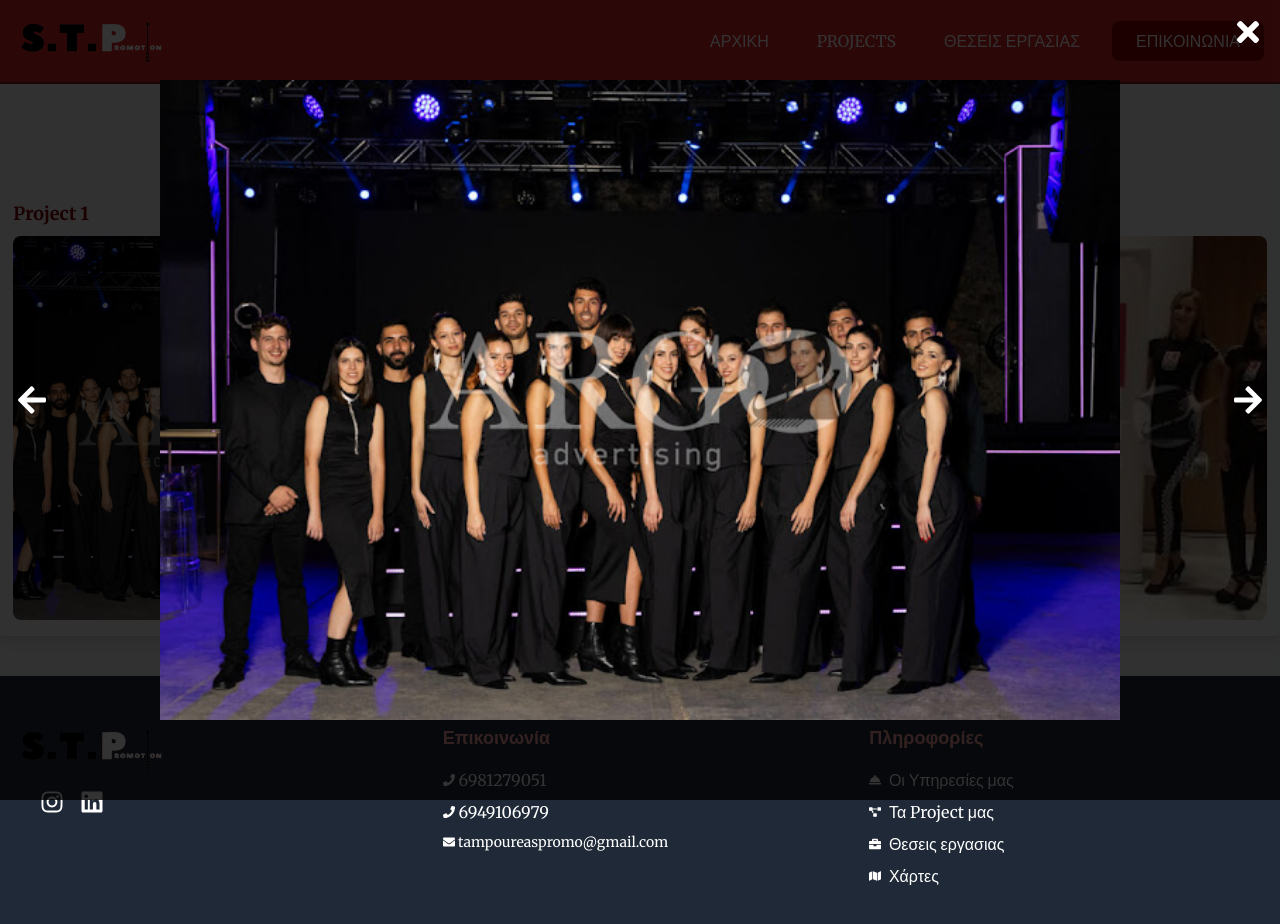
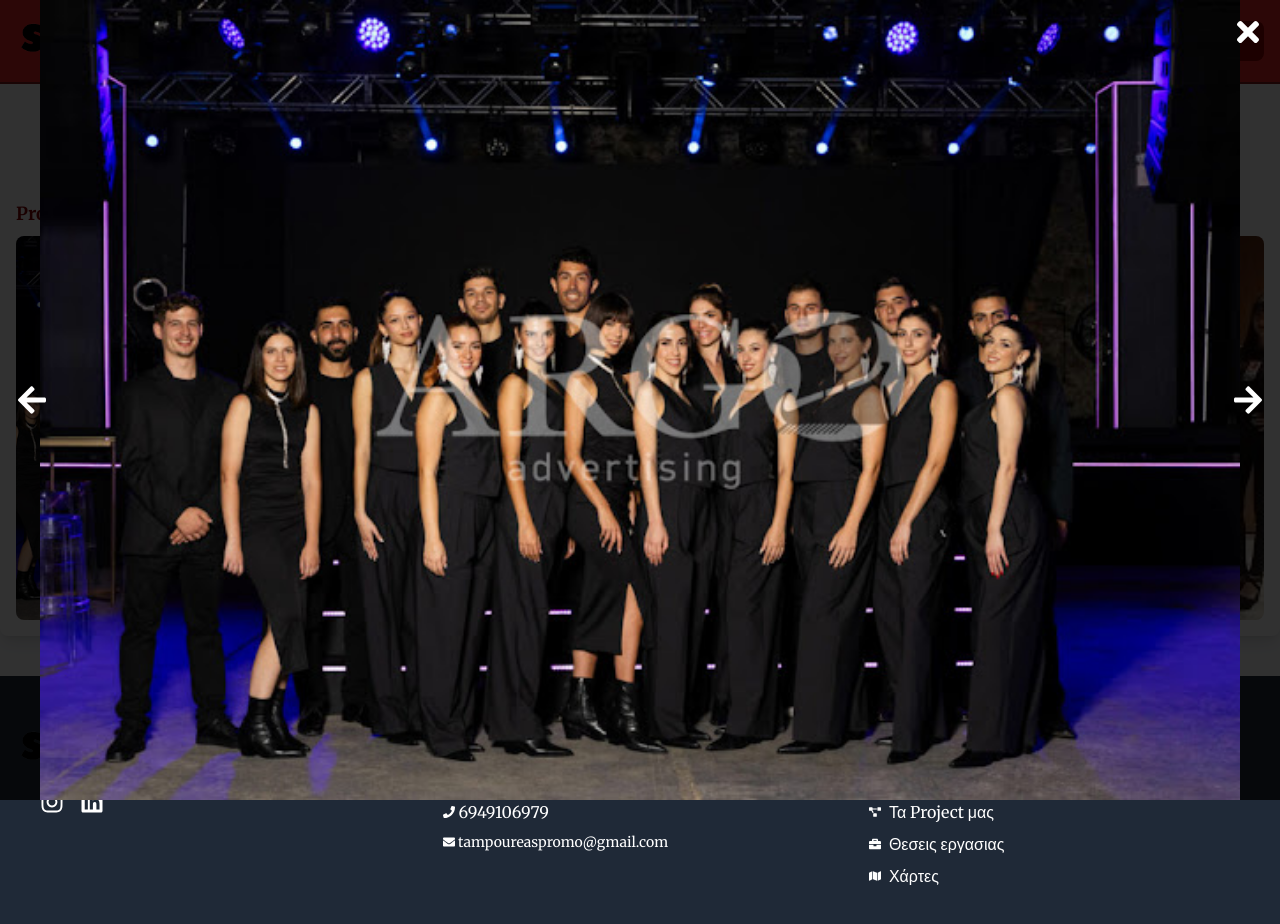
Before and after one commit to dimitrispalamidas/promotion-website, a Next.js app: page /projects in a window 1280 px wide. Both pictures are taken after a click on the element 205 px from the left and 427 px from the top of the page. Shown: the top 924 px of the page. Built offline with nearby package versions, Linux system fonts and the light colour scheme.

Commit message:
fix modal size

```diff
--- a/app/projects/Project.tsx
+++ b/app/projects/Project.tsx
@@ -1,4 +1,3 @@
-import React from "react";
 import Image from "next/image";
 
 interface ProjectProps {
@@ -9,12 +8,12 @@ interface ProjectProps {
 
 const Project: React.FC<ProjectProps> = ({ title, imageUrl, onImageClick }) => {
   return (
-    <div className='project p-4 bg-gray-100 rounded-lg shadow-lg'>
+    <div className='p-4 bg-gray-100 rounded-lg shadow-lg w-full'>
       <h3 className='text-lg font-bold mb-2 text-[#800000] font-merriweather'>
         {title}
       </h3>
       <div
-        className='relative w-64 h-64 sm:w-72 sm:h-72 md:w-80 md:h-80 lg:w-96 lg:h-96 cursor-pointer'
+        className='relative w-full h-64 sm:h-72 md:h-80 lg:h-96 cursor-pointer'
         onClick={onImageClick}
       >
         <Image
--- a/app/projects/page.tsx
+++ b/app/projects/page.tsx
@@ -1,6 +1,6 @@
 "use client";
 
-import { useState, useEffect, useCallback } from "react";
+import { useState, useEffect, useCallback, useRef } from "react";
 import Navbar from "../components/Navbar";
 import Project from "./Project";
 import Footer from "../components/Footer";
@@ -15,7 +15,7 @@ interface Project {
 const Projects = () => {
   const [selectedProject, setSelectedProject] = useState<Project | null>(null);
   const [currentImageIndex, setCurrentImageIndex] = useState(0);
-  const [touchStartX, setTouchStartX] = useState<number | null>(null);
+  const modalContentRef = useRef<HTMLDivElement | null>(null);
 
   const projects: Project[] = [
     {
@@ -71,26 +71,13 @@ const Projects = () => {
     }
   }, [selectedProject]);
 
-  const handleTouchStart = (e: React.TouchEvent) => {
-    setTouchStartX(e.touches[0].clientX);
-  };
-
-  const handleTouchEnd = (e: React.TouchEvent) => {
-    if (touchStartX !== null) {
-      const touchEndX = e.changedTouches[0].clientX;
-      if (touchStartX - touchEndX > 50) {
-        handleNextImage();
-      } else if (touchStartX - touchEndX < -50) {
-        handlePreviousImage();
-      }
-      setTouchStartX(null);
-    }
-  };
-
   const handleOverlayClick = (
     e: React.MouseEvent<HTMLDivElement, MouseEvent>
   ) => {
-    if (e.target === e.currentTarget) {
+    if (
+      modalContentRef.current &&
+      !modalContentRef.current.contains(e.target as Node)
+    ) {
       handleCloseModal();
     }
   };
@@ -118,9 +105,9 @@ const Projects = () => {
   }, [selectedProject, handlePreviousImage, handleNextImage]);
 
   return (
-    <div className='flex flex-col min-h-screen'>
+    <div className='flex flex-col'>
       <Navbar />
-      <div className='container mx-auto py-10 flex-grow'>
+      <div className='container mx-auto py-10'>
         <h1 className='text-3xl font-bold text-center text-[#800000] mb-6 font-merriweather'>
           Τα Project μας
         </h1>
@@ -150,10 +137,9 @@ const Projects = () => {
               zIndex: 1000,
             }}
             onClick={handleOverlayClick}
-            onTouchStart={handleTouchStart}
-            onTouchEnd={handleTouchEnd}
           >
             <div
+              ref={modalContentRef}
               style={{
                 position: "relative",
                 width: "100%",
@@ -203,9 +189,8 @@ const Projects = () => {
               <div
                 style={{
                   position: "relative",
-                  width: "80%",
-                  height: "80%",
-                  zIndex: 1005,
+                  width: "100%",
+                  height: "100%",
                   display: "flex",
                   justifyContent: "center",
                   alignItems: "center",
```
